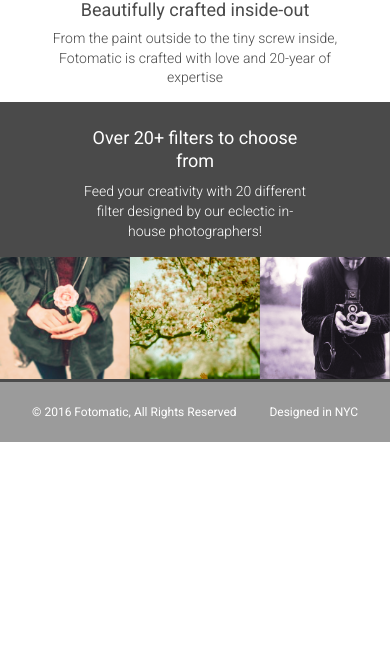
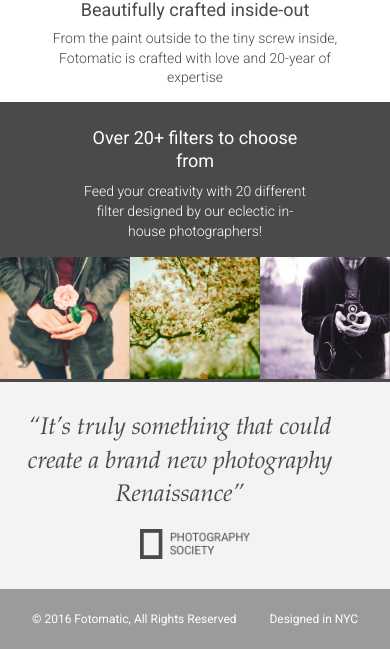
Before and after one commit to ianbgoldberg/fotomatic, a plain HTML site: page index.html in a window 390 px wide. Shown: the part 999-1648 px from the top of the page. Before the commit the page ends 1441 px from the top, so only its background shows below. Drawn offline with Linux system fonts and the light colour scheme; a web font is replaced by a local one.

Commit message:
fix code for quotes section for all widths

```diff
--- a/index.html
+++ b/index.html
@@ -87,13 +87,11 @@
       </div>
     </div>
 
-    <!-- Quotes Section
-    <div id="quotes-section">
-      <div class="content center">
-        <span class="quote">“It’s truly something that could create a brand new photography Renaissance”</span>
-        <img class="quote-citation" src="./resources/images/photography-logo.png" />
-      </div>
-    </div> -->
+    <!-- Quotes Section -->
+    <div id="quotes-section" class="center">
+      <p class="quote">“It’s truly something that could create a brand new photography Renaissance”</p>
+      <img class="quote-citation" src="./resources/images/photography-logo.png" />
+    </div>
 
     <!-- Footer -->
     <footer>
--- a/resources/css/style.css
+++ b/resources/css/style.css
@@ -365,13 +365,13 @@ header .mobile {
 
 #quotes-section {
   background-color: #f3f3f3;
+  padding: 5rem 2rem;
+  display: inline-flex;
+  justify-content: center;
+  align-items: center;
 }
 
-#quotes-section content {
-  padding: 5rem 0;
-}
-
-#quotes-section quote {
+#quotes-section .quote {
   padding-right: 1.875rem;
   font-family: "Palatino", serif;
   font-size: 1.875rem;
@@ -380,21 +380,25 @@ header .mobile {
   color: #4a4a4a;
 }
 
-#quotes-section quote-citation {
+#quotes-section .quote-citation {
   height: 1.875rem;
 }
 
 @media only screen and (max-width: 760px) {
-  #quotes-section content {
+  #quotes-section {
     padding: 1.875rem .625rem;
+    display: flex;
+    flex-direction: column;
+    align-items: center;
+    justify-content: center;
   }
 
-  #quotes-section quote {
+  #quotes-section .quote {
     font-size: 1.5rem;
     line-height: 1.4;
   }
 
-  #quotes-section quote-citation {
+  #quotes-section .quote-citation {
     display: block;
     padding-top: 1rem;
     margin: auto;
```
